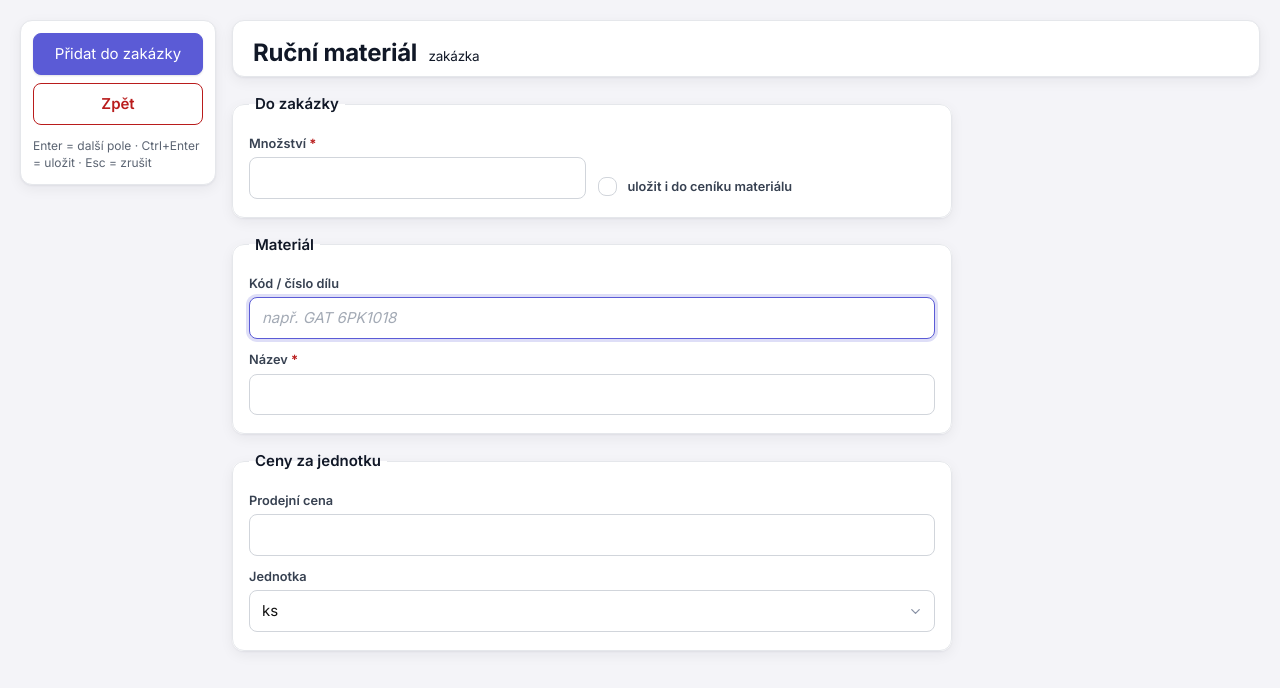
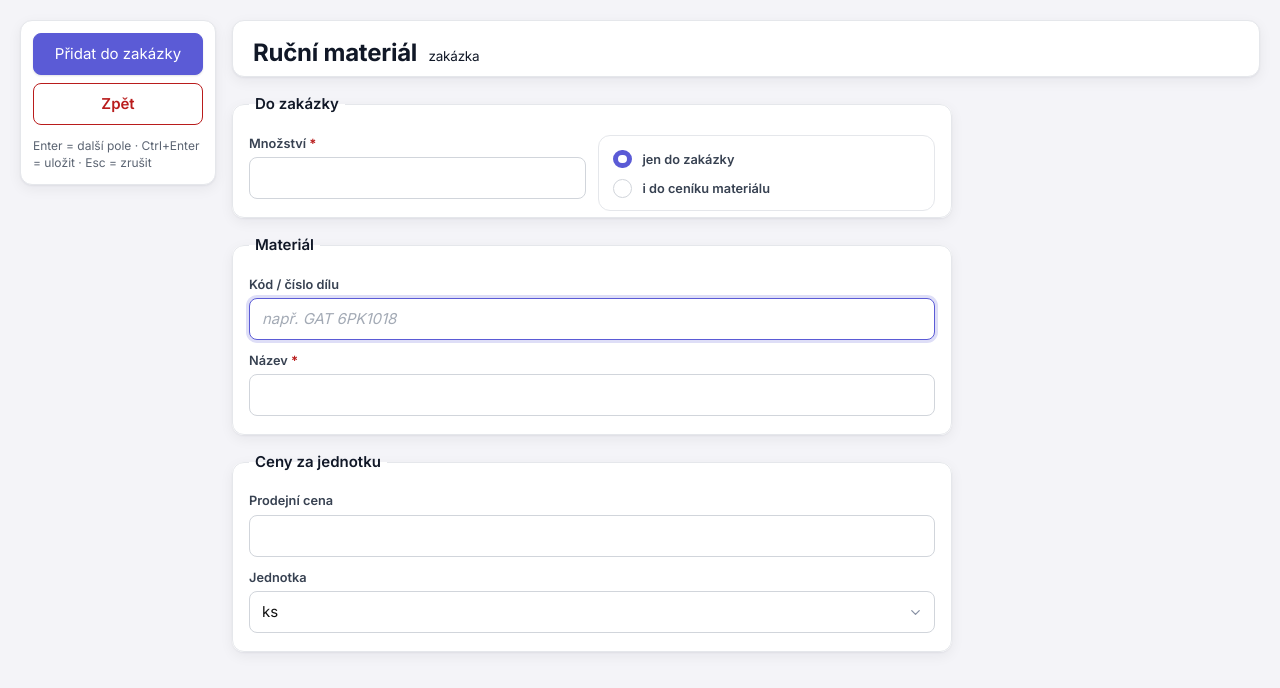
Before and after one commit to ZabojnikM/Autoservis, a FastAPI app: template app/web/templates/polozka_form.html in a window 1280 px wide. Shown: the part 112-800 px from the top of the page. Run offline with FastAPI, Linux system fonts and the light colour scheme; the template is opened without the code that fills it, so the values that code supplies are empty; parts of the project's set-up code (start-up, migrations or seed data) failed here and were passed over; some libraries are stand-ins or nearby versions.

Commit message:
Zakázka: tlačítka Materiál ceník / Nový materiál, Práce ceník / Nová práce
V liště mřížek už není nadpis Materiál / Práce; tlačítka se jmenují
Materiál ceník a Nový materiál (u práce Práce ceník a Nová práce) a mají
stejnou šířku, takže v obou řádcích sedí pod sebou. V okně nové položky
se volí „jen do zakázky“ (výchozí) nebo „i do ceníku“.

Closes #41

Co-Authored-By: Claude Opus 5.5 <noreply@anthropic.com>

```diff
--- a/app/web/routes.py
+++ b/app/web/routes.py
@@ -312,7 +312,7 @@ def _formular_polozky(request, db, zakazka_id, hodnoty, okno=False, chyba=None,
 @router.get("/zakazky/{zakazka_id}/polozky/nova", response_class=HTMLResponse)
 def zakazka_nova_polozka(request: Request, db: DB, zakazka_id: int, okno: str = "", typ: str = ""):
     typ = typ if typ in TypPolozky.VSECHNY else TypPolozky.MATERIAL
-    hodnoty = _nova_polozka_ceniku(db, typ) | {"mnozstvi": "1", "ulozit_do_ceniku": "1"}
+    hodnoty = _nova_polozka_ceniku(db, typ) | {"mnozstvi": "1"}  # výchozí jen do zakázky (#41)
     return _formular_polozky(request, db, zakazka_id, hodnoty, okno=bool(okno))
 
 
--- a/app/web/static/app.css
+++ b/app/web/static/app.css
@@ -444,13 +444,15 @@ table.mrizka-polozek th.sl-celkem { width: 8.5rem; }
 /* detail zakázky: tlačítka mřížky hned za názvem vlevo (ne u pravého okraje) */
 .titulek-mrizky.tlacitka-vlevo { justify-content: flex-start; gap: 16px; }
 /* + Z ceníku / + Ruční o ~50 % větší než malá tlačítka v řádcích (#29) */
-.tlacitka-mrizky [role=button] { width: auto; margin: 0; padding: 7px 16px; font-size: 1rem; line-height: 1.3; }
+.tlacitka-mrizky [role=button] { width: 10.5rem; margin: 0; padding: 7px 12px; font-size: 1rem; line-height: 1.3;
+  text-align: center; white-space: nowrap; }
 .titulek-mrizky .souhrn-mrizky { margin-left: auto; text-align: right; }
 #polozky .soucty { margin-top: 0; border-top: 1px solid var(--ram); border-radius: 12px; }
 /* ruční položka: údaje jen pro ceník (zaměnitelný díl, nákupní cena, poznámka) jen při „uložit i do ceníku“ */
-form.polozka-rucni:has(input[name=ulozit_do_ceniku]:not(:checked)) [data-jen-cenik],
+form.polozka-rucni:has(input[name=ulozit_do_ceniku][value="1"]:not(:checked)) [data-jen-cenik],
 form.polozka-rucni:not(:has(input[name=ulozit_do_ceniku])) [data-jen-cenik] { display: none; }
-.volba-do-ceniku { align-self: end; padding-bottom: .55rem; }
+.volba-do-ceniku { display: flex; flex-direction: column; gap: 2px; align-self: end; margin: 0; padding-bottom: .4rem; }
+.volba-do-ceniku label { margin: 0; }
 table.mrizka-polozek td { overflow: hidden; text-overflow: ellipsis; }
 
 /* úprava zakázky: vlevo zakázka, vpravo zákazník */
--- a/app/web/templates/polozka_form.html
+++ b/app/web/templates/polozka_form.html
@@ -1,7 +1,7 @@
 {% extends "_okno.html" if okno else "base.html" %}
 {% from "_makra.html" import pole, zacatek_formulare, tlacitka_formulare %}
 {# Ruční položka zakázky – stejné okno jako karta Materiál / Práce (sdílená pole _pole_materialu / _pole_prace)
-   a navíc Množství a volba „uložit i do ceníku“ (u nové položky zaškrtnutá). Údaje jen pro ceník
+   a navíc Množství a volba „jen do zakázky / i do ceníku“ (výchozí jen do zakázky, #41). Údaje jen pro ceník
    (zaměnitelný díl, nákupní cena, poznámka) jsou vidět, jen když se ukládá do ceníku.
    `radek` = úprava ručního řádku (bez ceníku), jinak nová položka. `existujici` = položka ceníku se stejným kódem. #}
 {% set typ = hodnoty.get('typ') or 'material' %}
@@ -43,8 +43,13 @@
       {{ pole('mnozstvi', 'Množství', hodnoty, povinne=True,
               extra='inputmode="decimal" pattern="[-+]?[0-9  ]*([.,][0-9]+)?" title="Číslo, např. 1,5"') }}
       {% if not radek or not radek.polozka_ceniku_id %}
-      <label class="volba volba-do-ceniku"><input type="checkbox" name="ulozit_do_ceniku" value="1"
-        {% if hodnoty.get('ulozit_do_ceniku') %}checked{% endif %}> uložit i do ceníku {{ 'prací' if prace else 'materiálu' }}</label>
+      {# kam položku uložit (#41) – výchozí jen do zakázky #}
+      <fieldset class="volba-do-ceniku" aria-label="Uložit">
+        <label class="volba"><input type="radio" name="ulozit_do_ceniku" value=""
+          {% if not hodnoty.get('ulozit_do_ceniku') %}checked{% endif %}> jen do zakázky</label>
+        <label class="volba"><input type="radio" name="ulozit_do_ceniku" value="1"
+          {% if hodnoty.get('ulozit_do_ceniku') %}checked{% endif %}> i do ceníku {{ 'prací' if prace else 'materiálu' }}</label>
+      </fieldset>
       {% endif %}
     </div>
   </fieldset>
```
Also changed, not shown: app/web/templates/zakazka_detail.html (+6 -6 lines), tests/test_web.py (+7 -3 lines).
